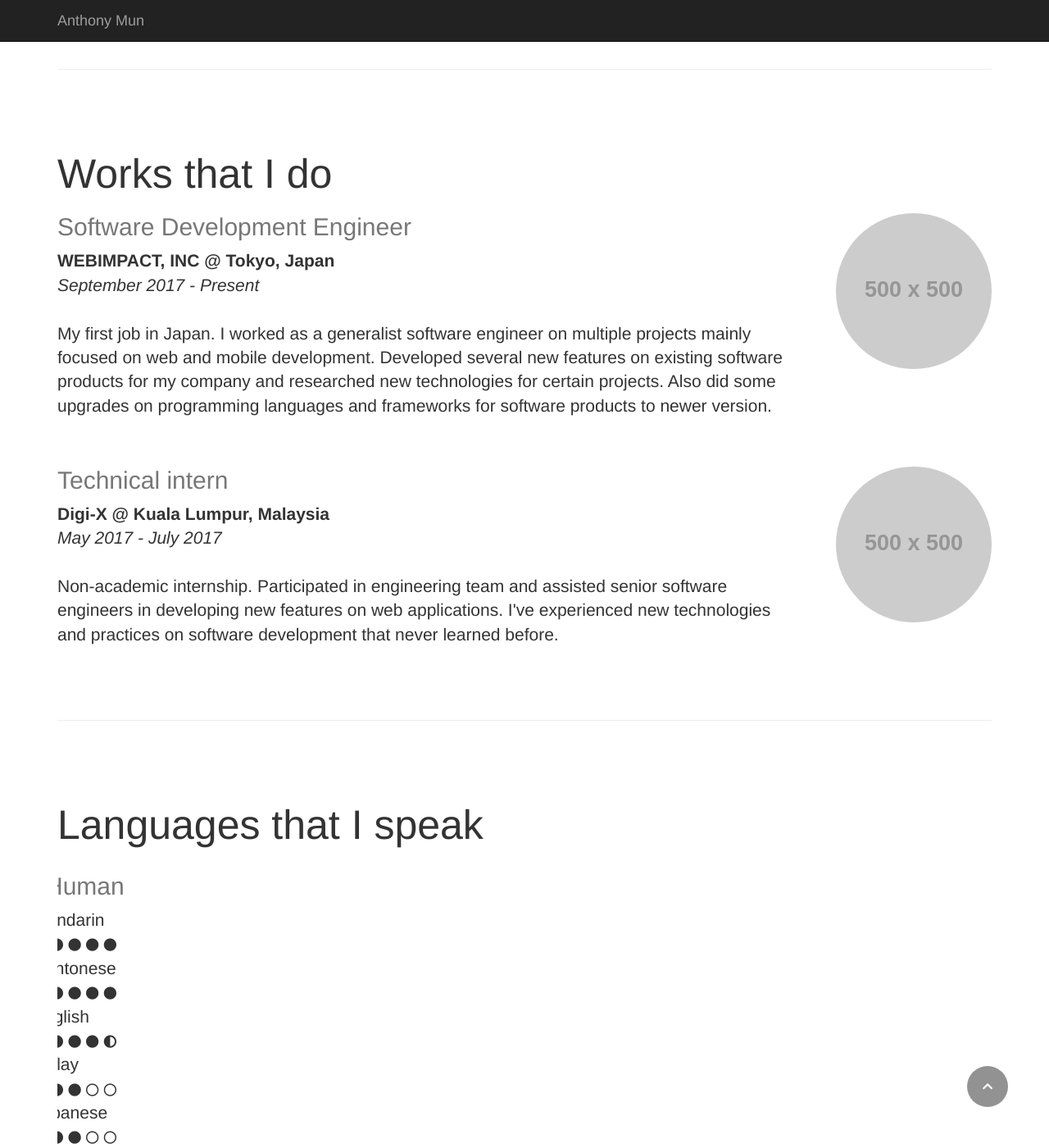
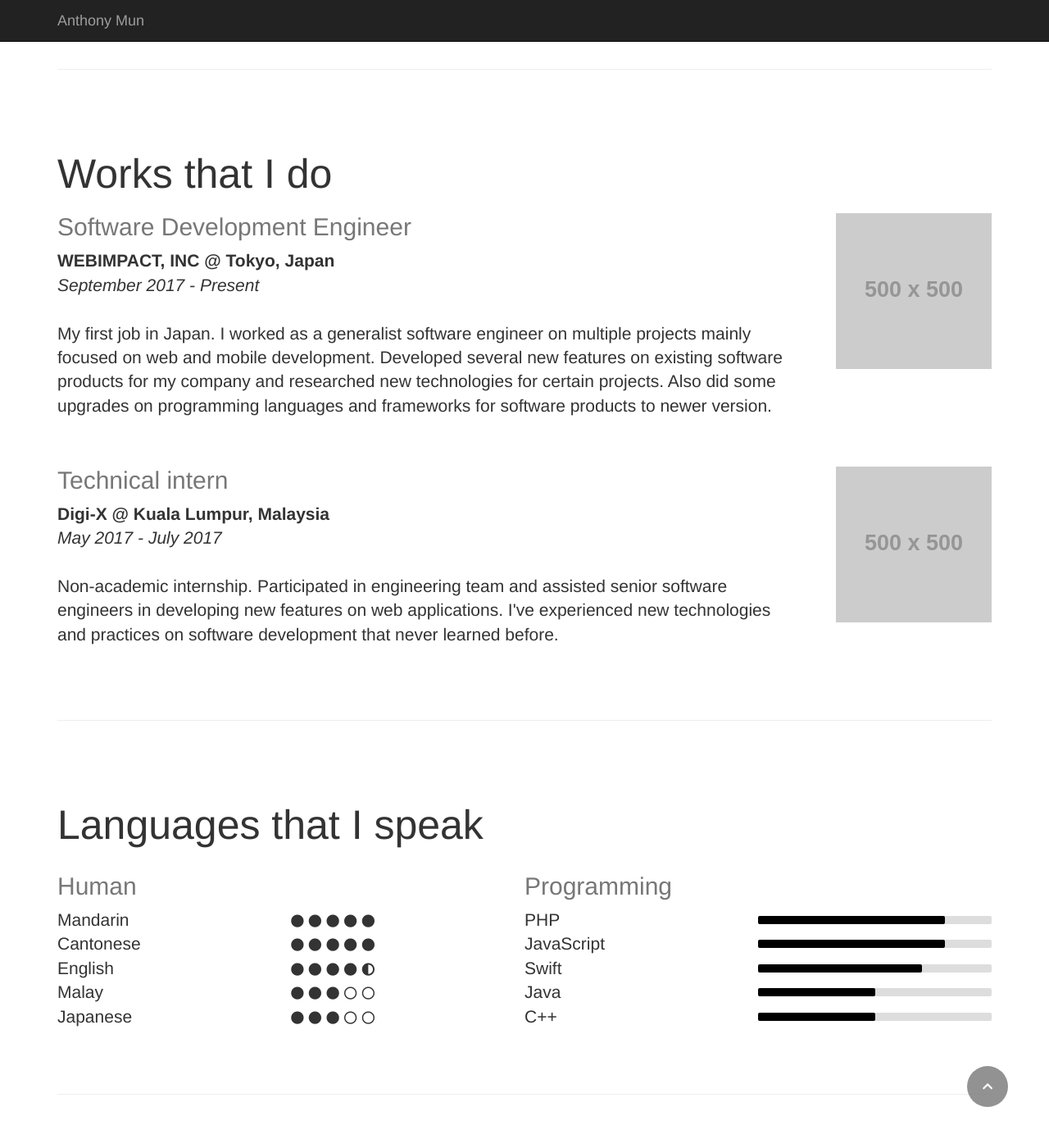
Before and after one commit to hrmun/hrmun.com, a Jekyll site: the page built from index.html, in a window 1280 px wide and 1400 px high, scrolled down 1447 px. Shown: the whole window at 82% size. Built offline with Jekyll 4.4.1, drawn with Linux system fonts in a browser that asks for light colours.

Commit message:
Update CSS

```diff
--- a/assets/_sass/_main.scss
+++ b/assets/_sass/_main.scss
@@ -67,4 +67,82 @@ main {
       }
     }
   }
+
+  .row {
+    margin: 0 auto
+  }
+
+  .column {
+    float: left;
+    width: 50%;
+  }
+
+  .company {
+    margin: 0 auto;
+  }
+
+  .company-logo {
+    border-radius: 0px;
+  }
+
+  .bar {
+    width: 100%;
+    background-color: #ddd;
+      border-radius: 2px;
+  }
+
+  .skill {
+    width: 100%;
+    height: 10px;
+    margin-top: 10px;
+    border-radius: 2px;
+  }
+
+  .php {width: 80%; background-color: black;}
+  .javascript {width: 80%; background-color: black;}
+  .swift {width: 70%; background-color: black;}
+  .java {width: 50%; background-color: black;}
+  .c-plus-plus {width: 50%; background-color: black;}
+
+  .contact {
+    float: left;
+  }
+
+  .link {
+      margin: 20px 30px 0 0;
+      float: left;
+  }
+
+  .fab {
+      padding: 20px;
+      width: 100px;
+      text-align: center;
+      border-radius: 20px;
+  }
+
+  .fab:hover {
+      opacity: 0.7;
+      text-decoration: none;
+  }
+
+  .fa-instagram {
+      background: #d6249f;
+      background: radial-gradient(circle at 30% 107%, #fdf497 0%, #fdf497 5%, #fd5949 45%,#d6249f 60%,#285AEB 90%);
+      color: white;
+  }
+
+  .fa-facebook-f {
+    background: #3B5998;
+    color: white;
+  }
+
+  .fa-linkedin-in {
+      background: #007bb5;
+      color: white;
+  }
+
+  .fa-github {
+      background: #333;
+      color: white;
+  }
 }
```
